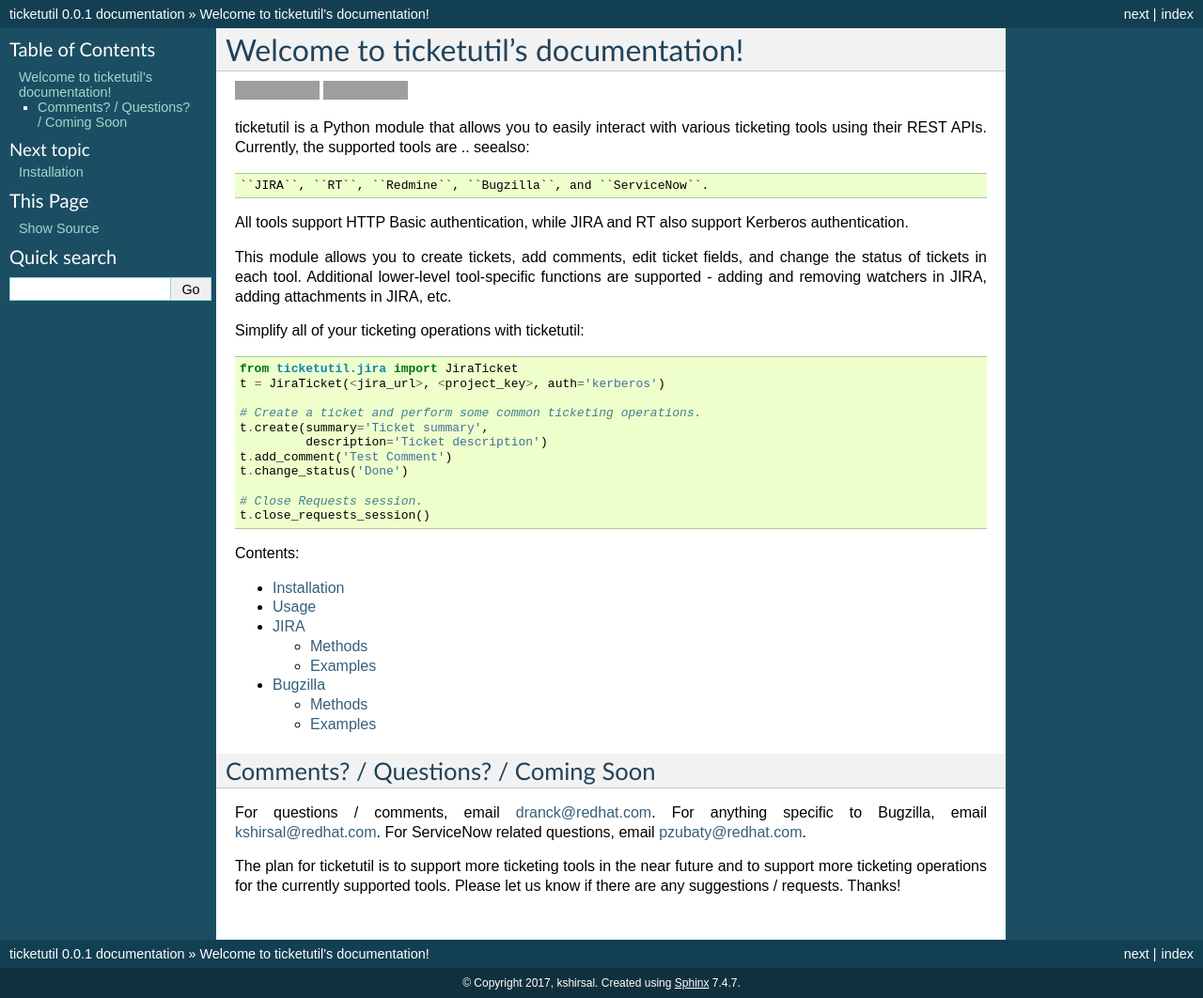
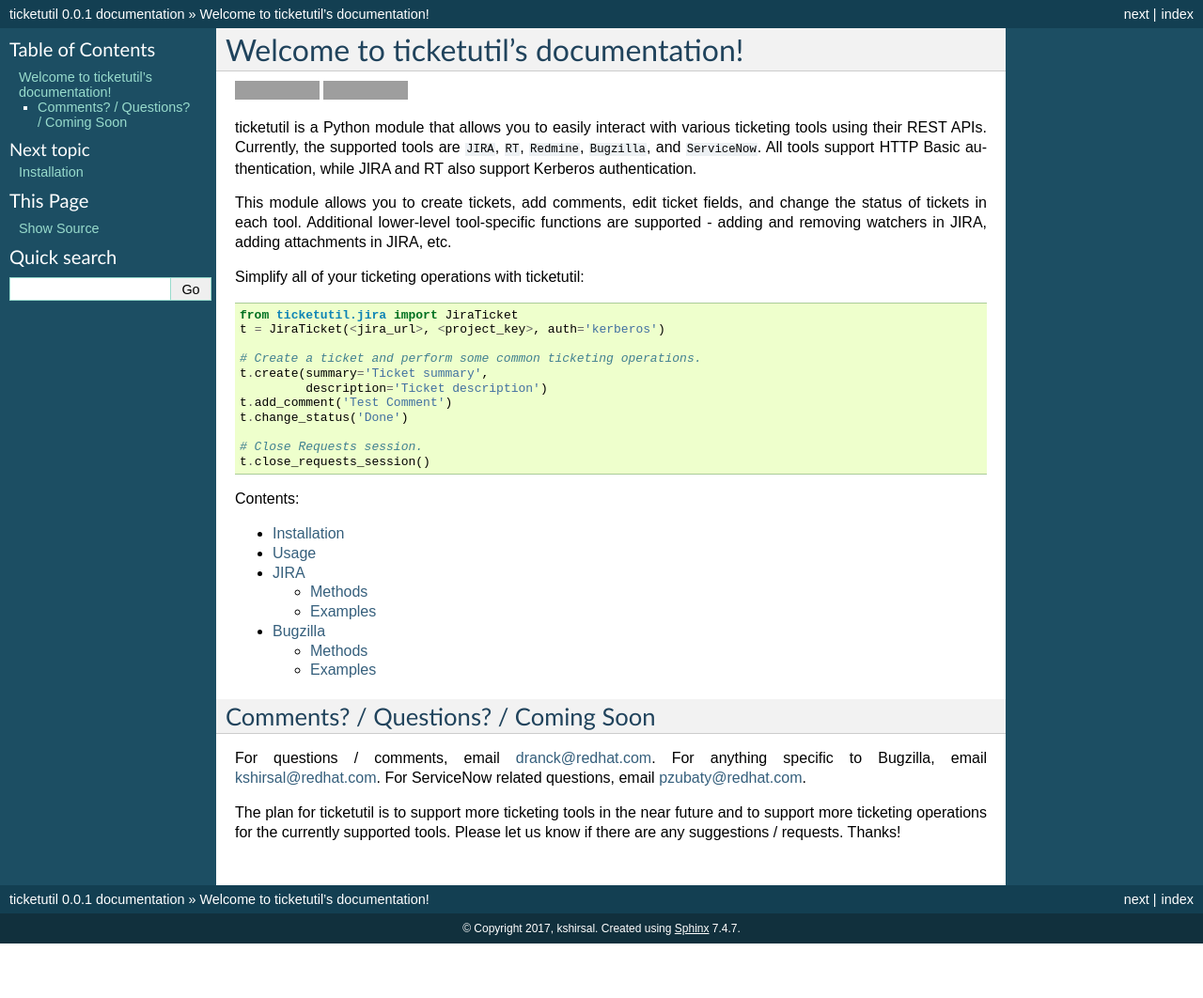
Before and after one commit to dmranck/ticketutil, a Sphinx documentation site: the page built from read-the-docs/source/index.rst, in a window 1280 px wide. Shown: the whole page at 94% size. Built offline with Sphinx 7.4.7, drawn with Linux system fonts in a browser that asks for light colours; after the commit the page ends 1004 px from its top, so only the background shows below that; some of the changed lines change nothing that is shown; grey boxes are pictures that could not be loaded.

Commit message:
UPDATE index.rst

```diff
--- a/read-the-docs/source/index.rst
+++ b/read-the-docs/source/index.rst
@@ -9,9 +9,8 @@
     :target: https://pypi.python.org/pypi/ticketutil/1.2.0
 
 ticketutil is a Python module that allows you to easily interact with
-various ticketing tools using their REST APIs. Currently, the supported tools are
-.. seealso::
-    ``JIRA``, ``RT``, ``Redmine``, ``Bugzilla``, and ``ServiceNow``.
+various ticketing tools using their REST APIs. Currently, the supported
+tools are ``JIRA``, ``RT``, ``Redmine``, ``Bugzilla``, and ``ServiceNow``.
 All tools support HTTP Basic authentication, while JIRA and RT also support Kerberos
 authentication.
 
```
